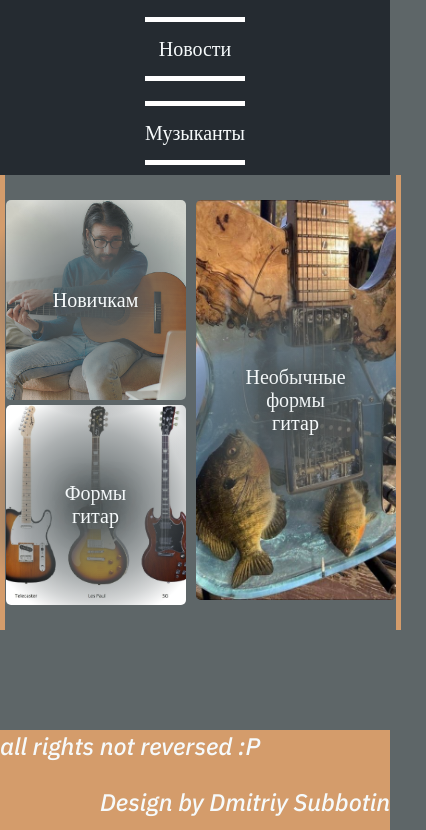
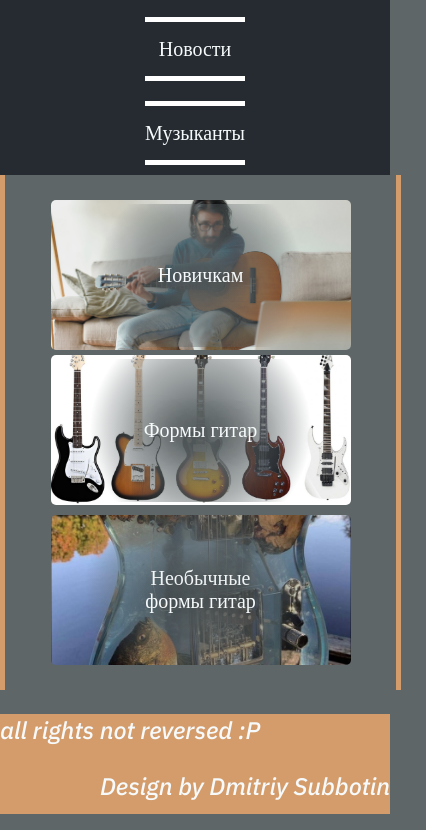
Before and after one commit to SaD-x-SuB/GuitarPart, a plain HTML site: page pages/articles/articles-main.html in a window 390 px wide. Shown: the part 565-1395 px from the top of the page, 426 px wide, since content can reach past the window. Drawn offline with Linux system fonts and the light colour scheme.

Commit message:
Guitar Part v1,1
Улучшено отображение на телефонах

```diff
--- a/styles/article-styles/article-main-style.css
+++ b/styles/article-styles/article-main-style.css
@@ -194,6 +194,7 @@ footer{
 
 @media(max-width: 1200px) and (min-width: 701px){
 
+
     .pannel{
          width: 300px;
     height: 400px;
@@ -307,18 +308,26 @@ nav{
 }
 
 
+      main{margin: auto;}
+
 }
 
 @media(max-width: 700px){
+    .article-pannels{
+    display: flex;
+    flex-direction: column;
+    justify-content: center;
+        align-items: center;
+}
 
      .pannel{
-         width: 180px;
-    height: 200px;
+         width: 300px;
+    height: 150px;
     background-position: center;
     }
     .pannel-long{
-         width: 200px;
-    height: 400px;
+         width: 300px;
+    height: 150px;
     background-position: center;
     }
 
@@ -328,7 +337,7 @@ nav{
     text-shadow:  1px 1px 30px black;
    background: rgb(94,102,104);
 background: radial-gradient(circle, rgba(94,102,104,0.9500175070028011) 1%, rgba(94,102,104,0.9360119047619048) 6%, rgba(94,102,104,0.8827906162464986) 15%, rgba(94,102,104,0.7147233893557423) 28%, rgba(94,102,104,0.5158438375350141) 43%, rgba(94,102,104,0.27494747899159666) 56%, rgba(94,102,104,0) 68%, rgba(94,102,104,0) 86%, rgba(94,102,104,0) 100%);
-    padding: 110px 80px;
+    padding: 60px 90px;
     transition: 0.5s;
 
 }
@@ -424,5 +433,5 @@ nav{
 }
 
 
-
+      main{margin: auto;}
 }
```
